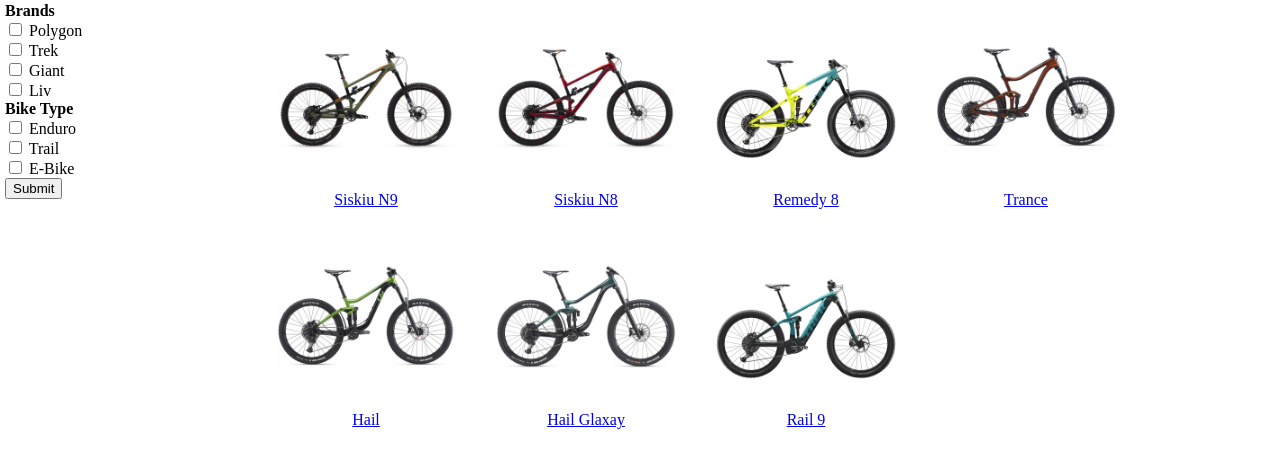
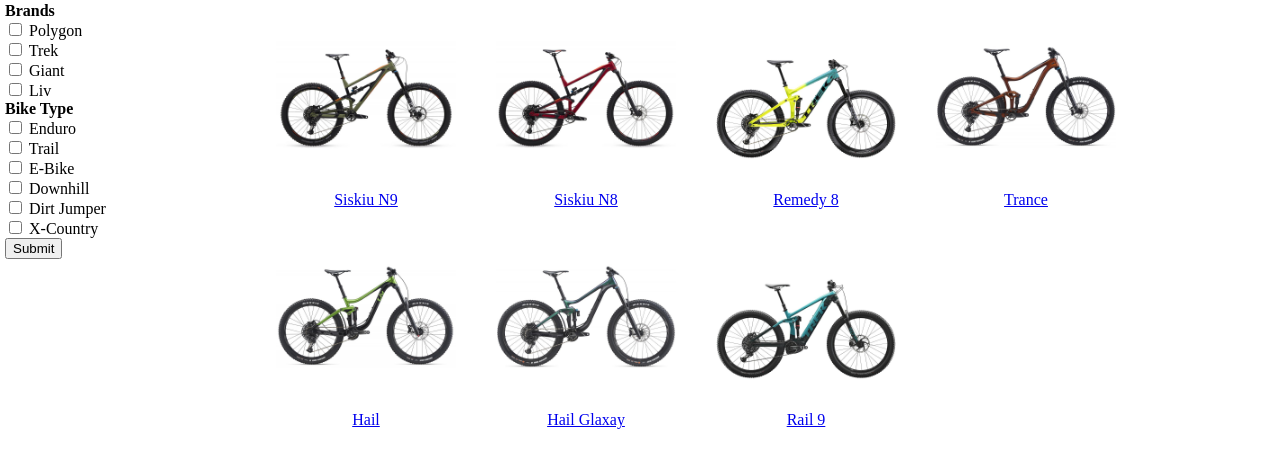
Before and after one commit to Beamma/Beamms-Bikes, a Flask app: page /bikes in a window 1280 px wide. Shown: the part 88-546 px from the top of the page. Run offline with Flask 2, Linux system fonts and the light colour scheme; data comes from the database, SQL or seed files in the repository.

Commit message:
V3.41 More Filter Options For Bike Catergory

```diff
--- a/main.py
+++ b/main.py
@@ -27,9 +27,12 @@ def bikes():
         r_enduro = request.form.get('enduro')
         r_trail = request.form.get('trail')
         r_ebike = request.form.get('ebike')
+        r_downhill = request.form.get('downhill')
+        r_jumper = request.form.get('jumper')
+        r_xc = request.form.get('xc')
 
         # Add "WHERE" if a filter has been applied
-        if r_polygon or r_trek or r_giant or r_liv or r_trail or r_ebike or r_enduro is not None:
+        if r_polygon or r_trek or r_giant or r_liv or r_trail or r_ebike or r_enduro or r_downhill or r_jumper or r_xc is not None:
             query += "WHERE "
 
         # Check what filters have been applied
@@ -75,6 +78,24 @@ def bikes():
             query += "type = 5 " # Add Filter
             fcount += 1
 
+        if r_downhill is not None:
+            if fcount > 0:
+                query += "AND " # Check if "AND" is neccessary
+            query += "type = 4 " # Add Filter
+            fcount += 1
+
+        if r_jumper is not None:
+            if fcount > 0:
+                query += "AND " # Check if "AND" is neccessary
+            query += "type = 2 " # Add Filter
+            fcount += 1
+
+        if r_xc is not None:
+            if fcount > 0:
+                query += "AND " # Check if "AND" is neccessary
+            query += "type = 6 " # Add Filter
+            fcount += 1
+
         print(query) # Debug
 
         # Connect to databse and preform query
--- a/templates/bikes.html
+++ b/templates/bikes.html
@@ -26,6 +26,15 @@
       <input type="checkbox" id="ebike" name="ebike" value="1">
       <label for="ebike"> E-Bike</label><br>
 
+      <input type="checkbox" id="downhill" name="downhill" value="4">
+      <label for="ebike"> Downhill</label><br>
+
+      <input type="checkbox" id="jumper" name="jumper" value="2">
+      <label for="ebike"> Dirt Jumper</label><br>
+
+      <input type="checkbox" id="xc" name="xc" value="6">
+      <label for="ebike"> X-Country</label><br>
+
       <input type="submit" value="Submit">
     </form>
   </div>
```
